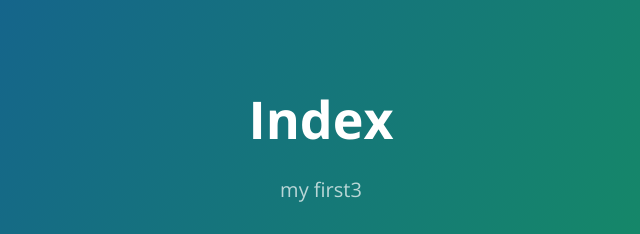
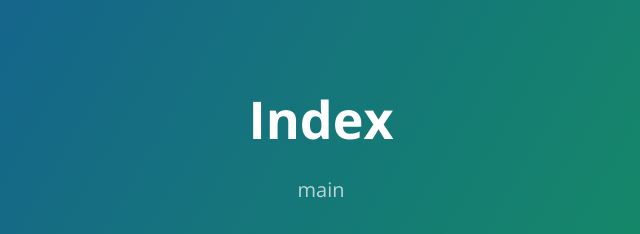
Before and after one commit to huang1033282183/index, a plain HTML site: page index.html in a window 1280 px wide. Shown: the top 234 px of the page, 319-959 px from the left. Drawn offline with nearby package versions, Linux system fonts and the light colour scheme.

```diff
--- a/index.html
+++ b/index.html
@@ -12,7 +12,7 @@
   <body>
     <section class="page-header">
       <h1 class="project-name">Index</h1>
-      <h2 class="project-tagline">my first3</h2>
+      <h2 class="project-tagline">main</h2>
       <a href="https://github.com/huang1033282183/index" class="btn">View on GitHub</a>
       <a href="https://github.com/huang1033282183/index/zipball/master" class="btn">Download .zip</a>
       <a href="https://github.com/huang1033282183/index/tarball/master" class="btn">Download .tar.gz</a>
```
